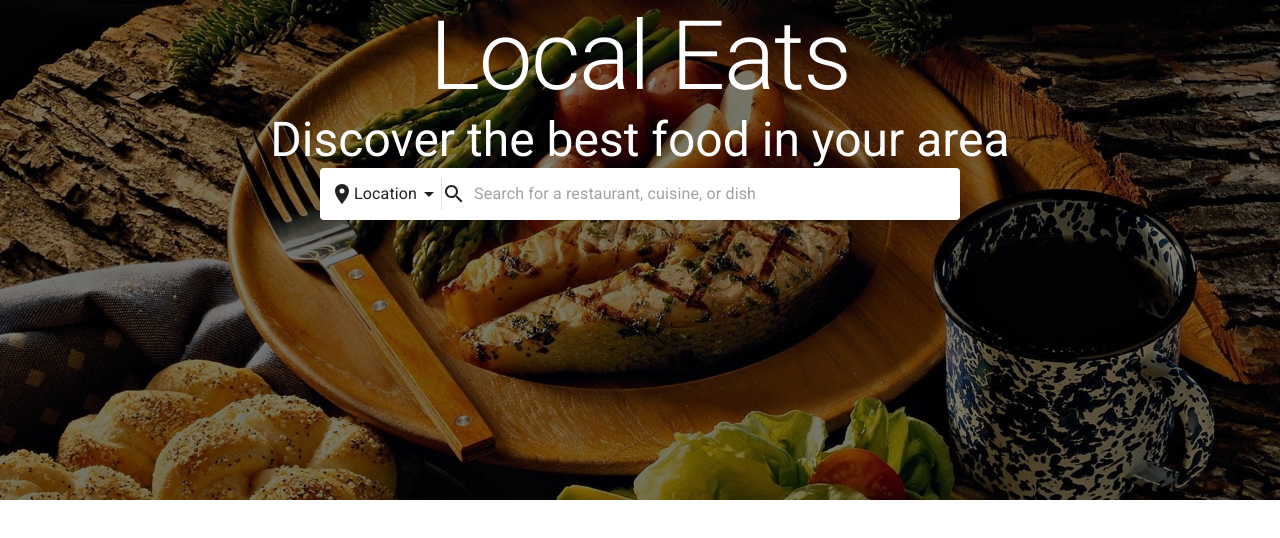
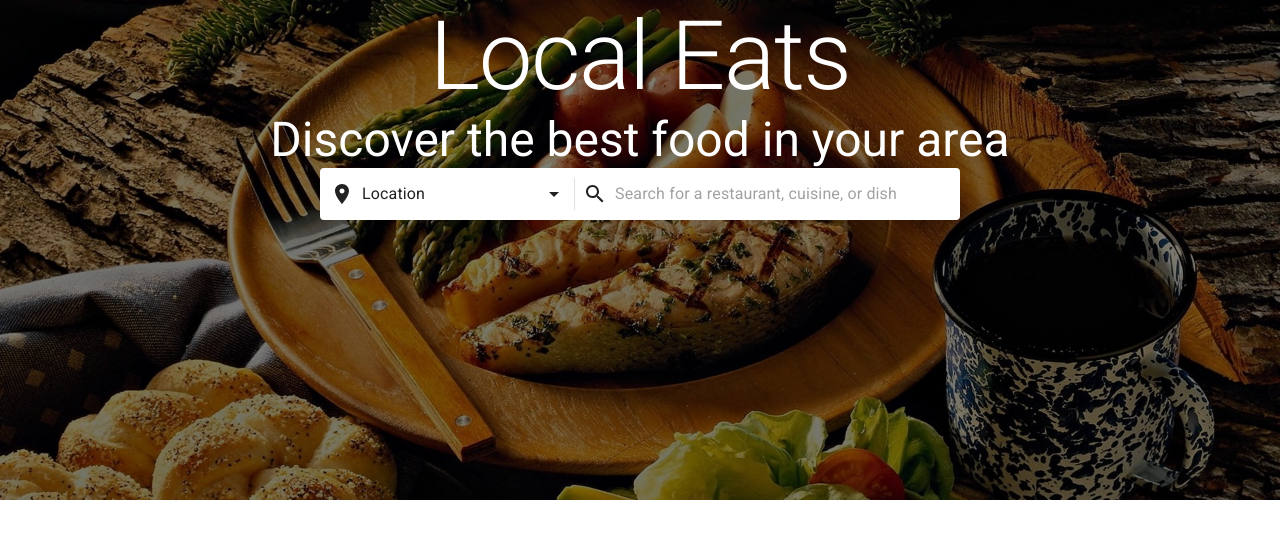
Before and after one commit to JasonXB/local-eats, a Next.js app: page / in a window 1280 px wide. Shown: the top 538 px of the page. Built offline with nearby package versions, Linux system fonts and the light colour scheme.

Commit message:
styled the large screen searchbar

```diff
--- a/pages/index.js
+++ b/pages/index.js
@@ -13,13 +13,14 @@ export default function Home() {
       <Typography variant="h3" color="common.white" align="center">
         Discover the best food in your area
       </Typography>
-      <SearchbarDesktop/>
+      <SearchbarDesktop />
     </Box>
   );
 }
 
 const styles = {
-  cuisineIMG: {
+  cuisineIMG: (theme) => {
+    return {
       height: "31.25rem",
       backgroundColor: "gray",
       background: `linear-gradient(
@@ -29,5 +30,6 @@ const styles = {
       backgroundPosition: "100% 10%",
       backgroundSize: "cover",
       position: "relative",
+    };
   },
 };
--- a/src/custom-components/SearchbarDesktop.js
+++ b/src/custom-components/SearchbarDesktop.js
@@ -13,9 +13,11 @@ export default function SearchbarDesktop() {
     <Box component="section">
       <Search>
         <LocationOnIcon />
-        <Typography variant="p">Location</Typography>
-        <ArrowDropDownIcon />
-        <Divider orientation="vertical" flexItem />
+        <Typography variant="p" sx={styles.location}>
+          Location
+        </Typography>
+        <ArrowDropDownIcon/>
+        <Divider orientation="vertical" flexItem sx={{mx:1}}/>
         <SearchIcon />
         <InputBase
           sx={{ ml: 1, flex: 1 }}
@@ -46,3 +48,12 @@ const Search = styled("div")(({ theme }) => ({
     maxWidth: "40rem", // width on larger screens
   },
 }));
+
+const styles = {
+  location: {
+      width: "11.25rem",
+      ml: 1,
+  },
+};
+
+//~ Use past 900px, so md breakpoint and onwards
```
Lines whose indentation alone changed are shown as unchanged.
